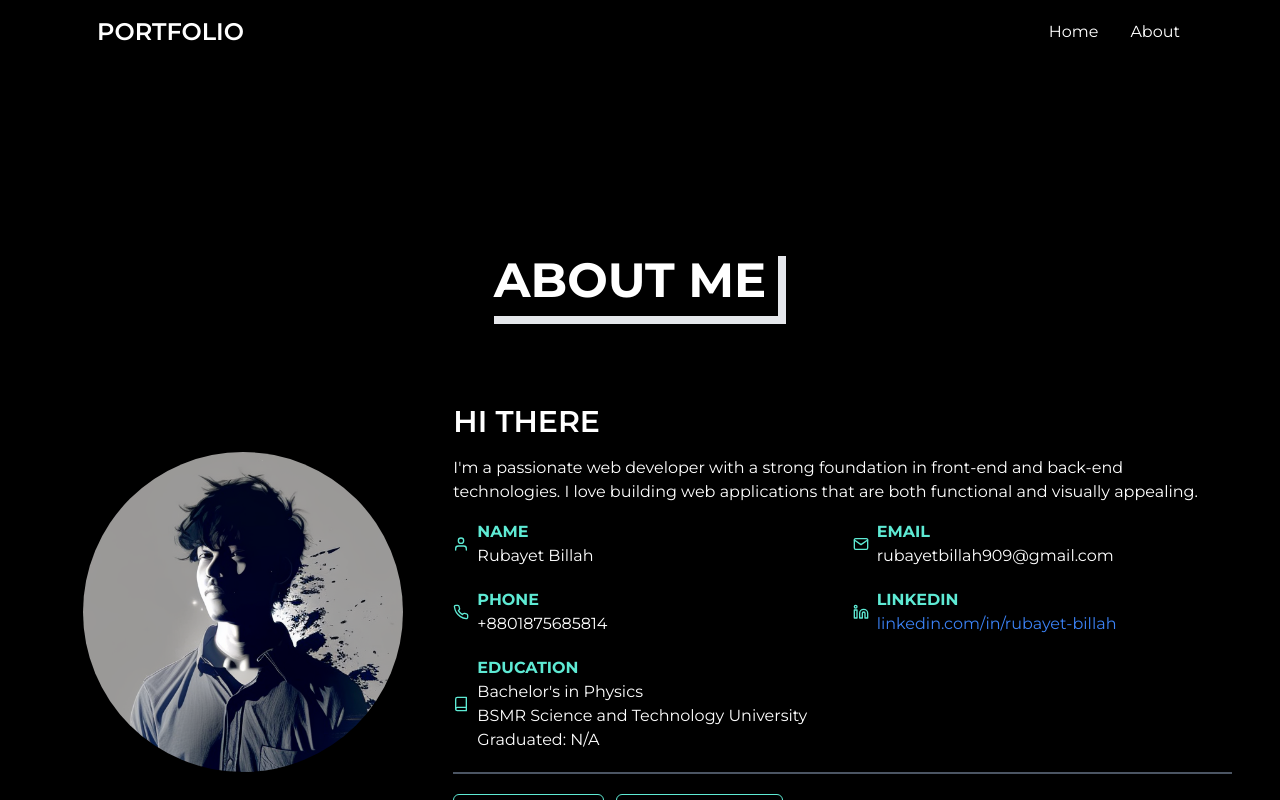
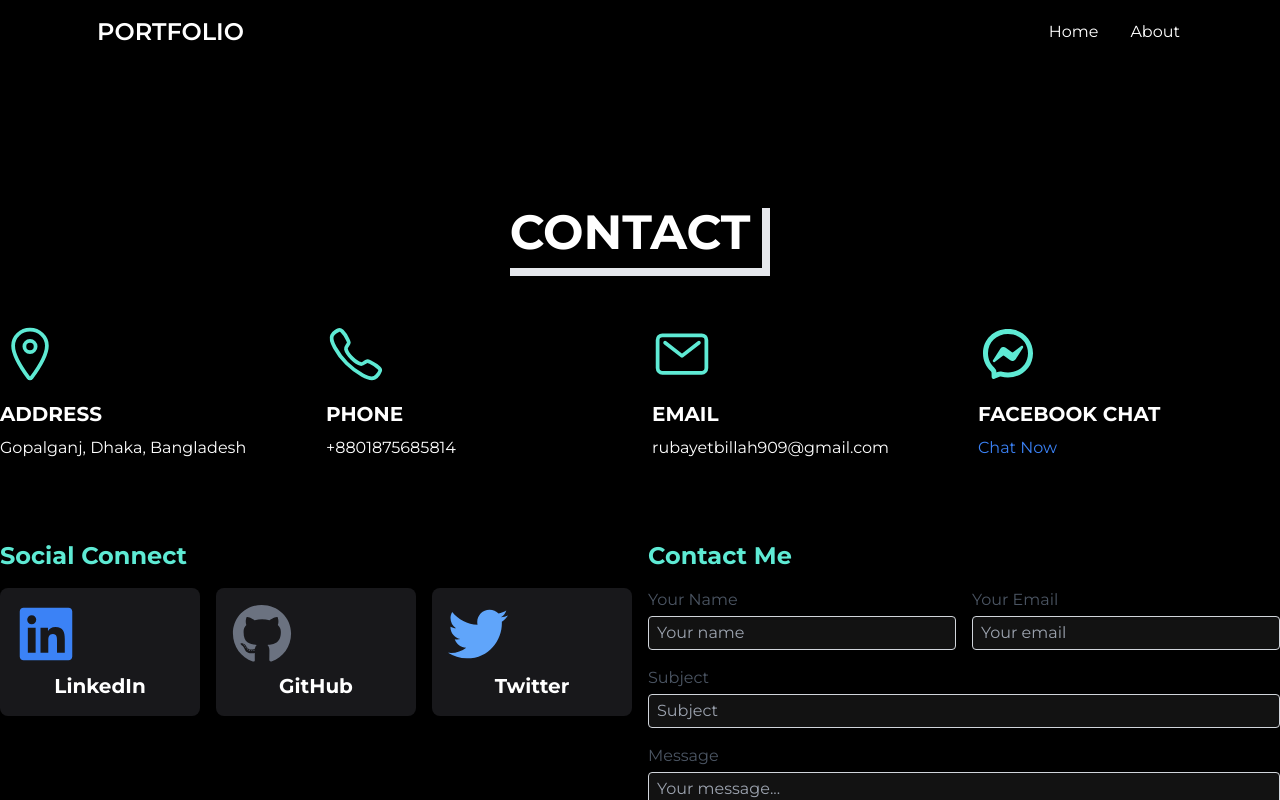
Before and after one commit to Rubayet-billah/my-portfolio, a React (Create React App) app: page / in a window 1280 px wide. Shown: the top 800 px of the page. Built offline with nearby package versions, Linux system fonts and the light colour scheme.

Commit message:
contact page edited

```diff
--- a/src/App.js
+++ b/src/App.js
@@ -6,6 +6,7 @@ import Skills from "./Pages/Home/Skills/Skills";
 import ProjectDetails from "./Pages/Home/Projects/ProjectDetails";
 import NameSum from "./components/NameSum";
 import About from "./Pages/Home/About/About";
+import Contact from "./Pages/Home/Contact/Contact";
 
 function App() {
   return (
@@ -28,7 +29,8 @@ main-background
         {/* <Projects /> */}
         {/* <Skills /> */}
         {/* <ProjectDetails /> */}
-        <About />
+        {/* <About /> */}
+        <Contact />
         {/* <NameSum /> */}
       </main>
     </div>
--- /dev/null
+++ b/src/Pages/Home/Contact/Contact.js
@@ -0,0 +1,169 @@
+import React from "react";
+import {
+  IoLocationOutline,
+  IoCallOutline,
+  IoMailOutline,
+} from "react-icons/io5";
+import { RiMessengerLine } from "react-icons/ri";
+import { FaLinkedin, FaGithub, FaTwitter } from "react-icons/fa";
+
+import myInfo from "../../../utils/constants";
+import SocialLinkCard from "../../../components/SocialLinkCard";
+
+const Contact = () => {
+  return (
+    <div>
+      <div
+        data-aos="fade-left"
+        className="w-fit mx-auto pr-2 md:pr-3 md:pb-3 border-b-4 border-r-4 md:border-b-8 md:border-r-8 my-5 md:my-12"
+      >
+        <h1
+          data-aos="fade-right"
+          className="text-2xl md:text-5xl font-bold text-center uppercase"
+        >
+          Contact
+        </h1>
+      </div>
+      <section className="grid md:grid-cols-2 lg:grid-cols-4 gap-6">
+        <div>
+          <IoLocationOutline className="text-3xl md:text-6xl text-teal-300 mb-4" />
+          <h3 className="text-xl font-bold uppercase mb-2">Address</h3>
+          <p>{myInfo.address}</p>
+        </div>
+        <div>
+          <IoCallOutline className="text-3xl md:text-6xl text-teal-300 mb-4" />
+          <h3 className="text-xl font-bold uppercase mb-2">Phone</h3>
+          <p>{myInfo.phoneNumber}</p>
+        </div>
+        <div>
+          <IoMailOutline className="text-3xl md:text-6xl text-teal-300 mb-4" />
+          <h3 className="text-xl font-bold uppercase mb-2">Email</h3>
+          <p>{myInfo.email}</p>
+        </div>
+        <div>
+          <RiMessengerLine className="text-3xl md:text-6xl text-teal-300 mb-4" />
+          <h3 className="text-xl font-bold uppercase mb-2">Facebook Chat</h3>
+          <a
+            href={myInfo.facebookChat} // Replace with your actual Facebook Chat link
+            target="_blank"
+            rel="noopener noreferrer"
+            className="text-blue-500 hover:underline"
+          >
+            Chat Now
+          </a>
+        </div>
+      </section>
+      <section className="flex flex-col md:flex-row md:space-x-4 mt-5 md:mt-12">
+        <div className="flex-1">
+          <div className="my-8">
+            <h2 className="text-2xl font-bold text-teal-300 mb-4">
+              Social Connect
+            </h2>
+            <div className="grid grid-cols-1 md:grid-cols-2 lg:grid-cols-3 gap-4">
+              <SocialLinkCard
+                icon={
+                  <FaLinkedin className="text-3xl md:text-6xl text-blue-500" />
+                }
+                title="LinkedIn"
+                link={myInfo.linkedin}
+              />
+              <SocialLinkCard
+                icon={
+                  <FaGithub className="text-3xl md:text-6xl text-gray-500" />
+                }
+                title="GitHub"
+                link={myInfo.github}
+              />
+              <SocialLinkCard
+                icon={
+                  <FaTwitter className="text-3xl md:text-6xl text-blue-400" />
+                }
+                title="Twitter"
+                link={myInfo.twitter}
+              />
+              {/* Add more SocialLinkCard components for additional social links */}
+            </div>
+          </div>
+        </div>
+
+        <div className="flex-1">
+          <div className="my-8">
+            <h2 className="text-2xl font-bold text-teal-300 mb-4">
+              Contact Me
+            </h2>
+            <form>
+              <div className="mb-4 flex flex-col md:flex-row md:space-x-4">
+                <div className="flex-1">
+                  <label
+                    htmlFor="userName"
+                    className="block text-gray-600 mb-1"
+                  >
+                    Your Name
+                  </label>
+                  <input
+                    type="text"
+                    id="userName"
+                    name="userName"
+                    placeholder="Your name"
+                    className="border border-gray-300 rounded px-2 py-1 focus:outline-none focus:border-teal-500 w-full"
+                    required
+                  />
+                </div>
+                <div className="flex-1">
+                  <label
+                    htmlFor="userEmail"
+                    className="block text-gray-600 mb-1"
+                  >
+                    Your Email
+                  </label>
+                  <input
+                    type="email"
+                    id="userEmail"
+                    name="userEmail"
+                    placeholder="Your email"
+                    className="border border-gray-300 rounded px-2 py-1 focus:outline-none focus:border-teal-500 w-full"
+                    required
+                  />
+                </div>
+              </div>
+              <div className="mb-4">
+                <label htmlFor="subject" className="block text-gray-600 mb-1">
+                  Subject
+                </label>
+                <input
+                  type="text"
+                  id="subject"
+                  name="subject"
+                  placeholder="Subject"
+                  className="border border-gray-300 rounded px-2 py-1 focus:outline-none focus:border-teal-500 w-full"
+                  required
+                />
+              </div>
+              <div className="mb-4">
+                <label htmlFor="message" className="block text-gray-600 mb-1">
+                  Message
+                </label>
+                <textarea
+                  id="message"
+                  name="message"
+                  rows="4"
+                  placeholder="Your message..."
+                  className="border border-gray-300 rounded px-2 py-1 focus:outline-none focus:border-teal-500 w-full"
+                  required
+                ></textarea>
+              </div>
+              <button
+                type="submit"
+                className="bg-teal-500 text-white px-4 py-2 rounded hover:bg-teal-600 transition duration-300"
+              >
+                Send Email
+              </button>
+            </form>
+          </div>
+        </div>
+      </section>
+    </div>
+  );
+};
+
+export default Contact;
--- /dev/null
+++ b/src/components/SocialLinkCard.js
@@ -0,0 +1,17 @@
+import React from "react";
+
+const SocialLinkCard = ({ icon, title, link }) => {
+  return (
+    <a
+      href={link}
+      target="_blank"
+      rel="noopener noreferrer"
+      className="p-4 bg-zinc-900 rounded-lg text-center transition-transform transform hover:scale-105"
+    >
+      {icon}
+      <h3 className="text-xl font-bold mt-2">{title}</h3>
+    </a>
+  );
+};
+
+export default SocialLinkCard;
--- /dev/null
+++ b/src/utils/constants.js
@@ -0,0 +1,13 @@
+const myInfo = {
+  fullName: "Rubayet Billah",
+  phoneNumber: "+8801875685814",
+  email: "rubayetbillah909@gmail.com",
+  address: "Gopalganj, Dhaka, Bangladesh",
+  linkedin: "linkedin.com/in/yourusername",
+  facebook: "https://www.facebook.com/md.rubayetbillah",
+  facebookChat: "https://www.messenger.com/t/100012567840554/",
+  github: "github.com/yourusername",
+  twitter: "twitter.com/yourusername",
+};
+
+export default myInfo;
```
